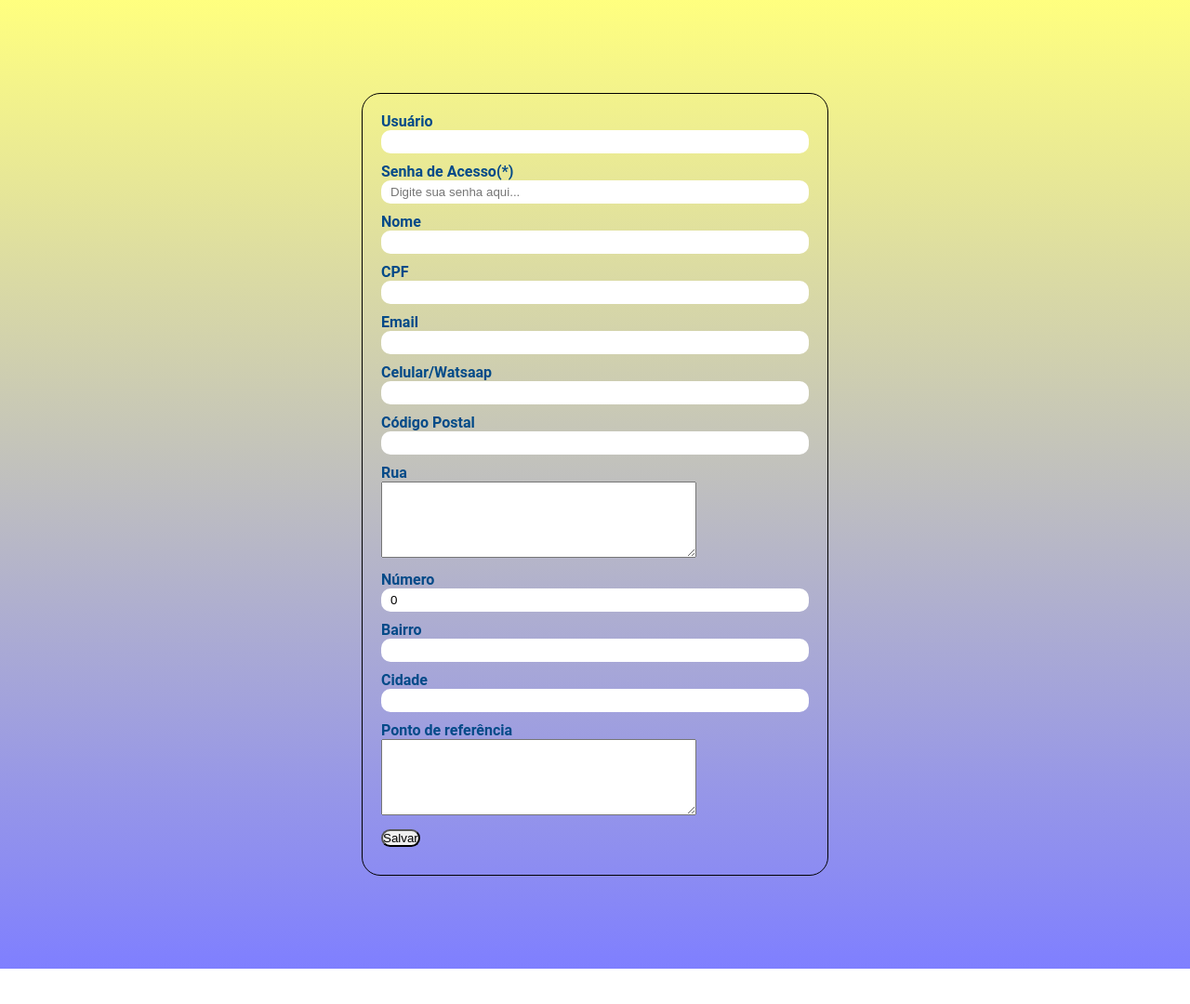
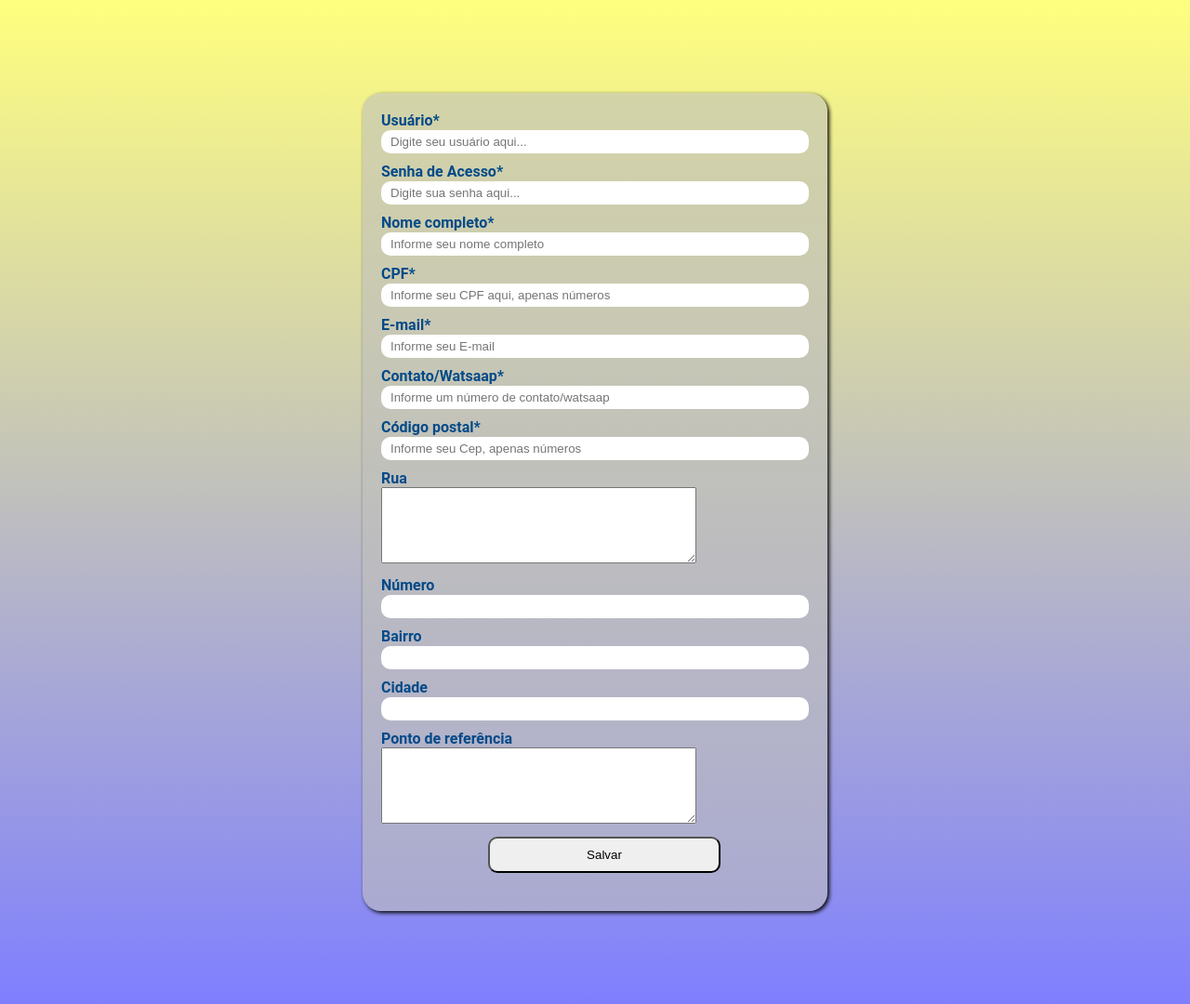
Before and after one commit to lss05/loja-avante, a Django app: page /cad_cliente/caduserForm in a window 1280 px wide. Shown: the whole page at 93% size. Before the commit the page ends 1042 px from the top, so only its background shows below. Run offline with Django 3.2, Linux system fonts and the light colour scheme.

Commit message:
aprimorado app de cadastro cliente.

```diff
--- a/cad_cliente/cad_user_urls.py
+++ b/cad_cliente/cad_user_urls.py
@@ -3,8 +3,6 @@ from .views import caduserForm
 
 app_name = 'formcliente'
 
-print('PASSOU NO CAD_USER_URL NA LINHA 7')
-
 urlpatterns = [
     path('caduserForm',caduserForm,name='caduserForm')
 ]
--- a/cad_cliente/static/cad_cliente/css/stylecad_cliente.css
+++ b/cad_cliente/static/cad_cliente/css/stylecad_cliente.css
@@ -19,11 +19,13 @@ body {
 
 section {
     width: 500px;
-    height: 840px;
+    height: 880px;
     margin-top: 100px;
     margin-bottom: 100px;
-    border: 1px solid black;
+    border: 0px solid black;
     border-radius: 20px;
+    background-color: rgba(192, 192, 189, 0.596);
+    box-shadow: 2px 2px 4px rgb(8, 8, 8);
 }
 
 .form-teste {
@@ -40,6 +42,11 @@ section {
     border-radius: 10px;
 }
 
+.label {
+    height: auto;
+    margin-bottom: 4px;
+}
+
 .div-inputs {
     display: block;
     border: 0px solid black;
@@ -48,10 +55,11 @@ section {
 
 .div-inputs input {
     width: 100%;
-    border: 0px;
+    border: 0px solid black;
     padding-top: 5px;
     padding-bottom: 5px;
     text-indent: 10px;
+    margin-top: 1px;
 }
 
 #id_rua_ondemora {
@@ -63,3 +71,12 @@ section {
     height: 80px;
     text-indent: 10px;
 }
+
+.btn-submit {
+    width: 250px;
+    padding-top: 10px;
+    padding-bottom: 10px;
+    position: relative;
+    margin-left: 25%;
+
+}
--- /dev/null
+++ b/cad_cliente/static/cad_cliente/js/myscript.js
@@ -0,0 +1,24 @@
+
+/*Esta funcao valida integer para input text
+function validarnumber(e,obj) {
+    console.log(`o valor de event é: ${obj}`)
+    var result = e.key >= 0? true : false
+    if (result) {
+        return true
+    }
+    return result
+}
+*/
+
+function validarnumber(e,obj,totchar) {
+    console.log(`o valor de event é: ${obj.value} é ${e.key}`)
+    let cont = `${obj.value}${e.key}`
+    console.log(typeof(cont))
+    if (cont.length > totchar) {
+        return false
+    }
+    var result = e.key >= 0? true : false
+    if (result) {
+        return true
+    }
+    return result }
--- a/cad_cliente/templates/cad_cliente/index.html
+++ b/cad_cliente/templates/cad_cliente/index.html
@@ -13,7 +13,7 @@
 <body>
     <section>
         {% block content %}
-            <form class="form-teste" action="" method=POST>
+            <form class="form-teste" action="caduserForm" method="POST">
                 {% csrf_token %}
                 {% for field in forms %}
                     <div class="div-inputs">
@@ -21,13 +21,13 @@
                         {{field}}
                     </div>
                 {% endfor %}
-                <input type="submit" value="Salvar">
+                <input class="btn-submit" type="submit" value="Salvar">
                 <!--{{ fields }}
                 <input type="submit" value="Salvar">
                 <input type="password" name="" id="">-->
             </form>
         {% endblock %}
     </section>
-
+    <script src="{% static 'cad_cliente/js/myscript.js' %}"></script>
 </body>
 </html>
--- a/cad_cliente/views.py
+++ b/cad_cliente/views.py
@@ -1,4 +1,4 @@
-from django.shortcuts import render
+from django.shortcuts import render,redirect
 from home.form_cliente import form_dados_cliente
 from home.models import Clientes
 
@@ -6,14 +6,23 @@ from home.models import Clientes
 cli = Clientes.objects.all()
 
 def caduserForm(request):
-    forms = form_dados_cliente()
     fields = ['Usuário','Senha','Nome','CPF','Email','Celular/Watsaap','Código Postal','Rua',
-        'Número','Bairro','Cidade','Ponto de Referência']
-
-    """
-    print(f'objeto form aqui: {type(form)}')
-    context = {
-        'form' : form,
-        'clientes': cli[0]
-    }"""
-    return render(request, 'cad_cliente/index.html',context={'forms': forms,'fields': fields})
+            'Número','Bairro','Cidade','Ponto de Referência']
+    if request.method == "GET":
+        #Esse trecho de código apenas renderiza o modelform na minha pagina html/
+        # apenas envia os objetos para serem mostrados no html
+        forms = form_dados_cliente()
+        return render(request, 'cad_cliente/index.html',context={'forms': forms,'fields': fields})
+    else:
+        #Se o method for do tipo POST então está sendo recebido os dados do formulario para serem validados e
+        # se for validados inserido no banco caso não for renderiza ou redireicona para a mesma padina que mando os
+        #dados.
+        dados = request.POST
+        print(dados)
+        forms  =  form_dados_cliente(data=dados)
+        if forms.is_valid():
+            forms.save()
+            forms = form_dados_cliente()
+        else:
+            print('Deu Erro - Form invalidado.')
+        return render(request, 'cad_cliente/index.html',context={'forms': forms,'fields': fields})
--- a/home/form_cliente.py
+++ b/home/form_cliente.py
@@ -1,15 +1,30 @@
 from dataclasses import field
+import email
 from django import forms
 from .models import Clientes
 
 class form_dados_cliente(forms.ModelForm):
-    senha_acesso = forms.CharField(label='Senha de Acesso(*)', widget=forms.TextInput(attrs={"class":"senhaacesso",
+    user_acesso = forms.CharField(label='Usuário*', widget=forms.TextInput(attrs={"class":"useracesso",
+    "type":"text","placeholder":"Digite seu usuário aqui..."},))
+    senha_acesso = forms.CharField(label='Senha de Acesso*', widget=forms.TextInput(attrs={"class":"senhaacesso",
     "type":"password","placeholder":"Digite sua senha aqui..."},))
-
-    def __ini__(self,*args,**kwargs):
-        super(form_dados_cliente,self).__init__(*args,**kwargs)
-        self.fields['senha_acesso'].label = 'Senha de acesso'
+    nome = forms.CharField(label='Nome completo*', widget=forms.TextInput(attrs={"class":"nomecompleto",
+    "type":"text","placeholder":"Informe seu nome completo"},))
+    cpf = forms.CharField(label='CPF*', widget=forms.TextInput(attrs={"class":"mycpf",
+    "type":"number","placeholder":"Informe seu CPF aqui, apenas números"},))
+    email = forms.CharField(label='E-mail*', widget=forms.TextInput(attrs={"class":"myemail",
+    "type":"email","placeholder":"Informe seu E-mail"},))
+    cel = forms.CharField(label='Contato/Watsaap*', widget=forms.TextInput(attrs={"class":"contatowats",
+    "type":"number","placeholder":"Informe um número de contato/watsaap"},))
+    cep = forms.CharField(label='Código postal*', widget=forms.TextInput(attrs={"class":"codigopostal","id":"mycep",
+    "type":"number","placeholder":"Informe seu Cep, apenas números","onkeypress": "return validarnumber(event,mycep,8)","maxlength":8},))
     class Meta:
         model = Clientes
         fields = ['user_acesso','senha_acesso','nome','cpf','email','cel','cep','rua_ondemora',
         'num_casa','bairro_ondemora','cidade','ponto_referencia']
+
+        """
+        def __ini__(self,*args,**kwargs):
+            super(form_dados_cliente,self).__init__(*args,**kwargs)
+            self.fields['senha_acesso'].label = 'Senha de acesso'
+        """
--- a/home/models.py
+++ b/home/models.py
@@ -14,9 +14,9 @@ class Clientes(models.Model):
     cel = models.CharField(max_length=14, null=True,blank=True,verbose_name='Celular/Watsaap')
     situacao_conta = models.BooleanField(default=True)
     #dados localização
-    cep = models.CharField(max_length=9,null=False,blank=False,verbose_name='Código Postal')
+    cep = models.CharField(max_length=8,null=False,blank=False,verbose_name='Código Postal')
     rua_ondemora = models.TextField(max_length=255,null=False,blank=False,verbose_name='Rua')
-    num_casa = models.PositiveIntegerField(null=False,blank=False,default=0,verbose_name='Número')
+    num_casa = models.CharField(max_length=10,null=True,blank=True,verbose_name='Número')
     bairro_ondemora = models.CharField(max_length=100,verbose_name='Bairro')
     cidade = models.CharField(max_length=45,null=False,blank=False,verbose_name='Cidade')
     estado = models.CharField(max_length=2,null=False,blank=False,verbose_name='Estado')
```
Also changed, not shown: home/migrations/0006_alter_clientes_num_casa.py (added), home/migrations/0007_alter_clientes_num_casa.py (added), home/migrations/0008_alter_clientes_cep.py (added), home/migrations/0009_alter_clientes_cep.py (added).
